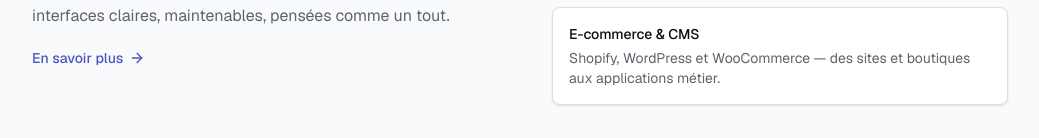
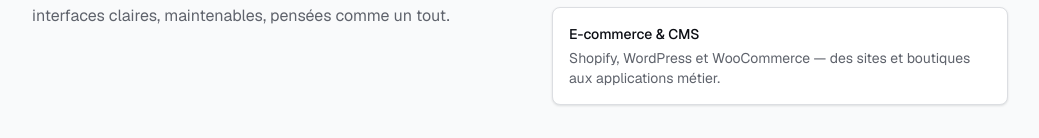
Before and after one commit to Persi02/portfolio-persi, a Next.js app: page /about in a window 1280 px wide. Shown: the part 779-917 px from the top of the page, without its empty margins (120-1159 px from the left). Built offline with nearby package versions, Linux system fonts and the light colour scheme.

Commit message:
Fix: About CTA circulaire + restructure /about (Experience déplacée depuis accueil)

```diff
--- a/src/app/about/page.tsx
+++ b/src/app/about/page.tsx
@@ -1,6 +1,7 @@
 import type { Metadata } from "next";
 
 import { About } from "@/components/sections/about";
+import { Experience } from "@/components/sections/experience";
 import { site } from "@/data/site";
 
 export const metadata: Metadata = {
@@ -19,7 +20,8 @@
           {site.tagline}
         </p>
       </div>
-      <About />
+      <About showCta={false} />
+      <Experience />
     </main>
   );
 }
--- a/src/app/page.tsx
+++ b/src/app/page.tsx
@@ -2,7 +2,6 @@
 
 import { About } from "@/components/sections/about";
 import { Contact } from "@/components/sections/contact";
-import { Experience } from "@/components/sections/experience";
 import { Hero } from "@/components/sections/hero";
 import { Projects } from "@/components/sections/projects";
 import { Services } from "@/components/sections/services";
@@ -54,7 +53,6 @@
       <Hero />
       <About />
       <Skills />
-      <Experience />
       <Projects />
       <Services />
       <Contact />
--- a/src/components/sections/about.tsx
+++ b/src/components/sections/about.tsx
@@ -25,7 +25,7 @@
   },
 ];
 
-export function About() {
+export function About({ showCta = true }: { showCta?: boolean }) {
   return (
     <section className="border-t border-border/60">
       <div className="mx-auto w-full max-w-5xl px-4 py-16 sm:px-6 lg:py-24">
@@ -53,6 +53,7 @@
               l&apos;expérience utilisateur qu&apos;à la robustesse du code :
               des interfaces claires, maintenables, pensées comme un tout.
             </p>
+{showCta && (
                <Link
                  href="/about"
                  className="inline-flex items-center gap-1.5 text-sm font-medium text-primary underline-offset-4 transition-colors hover:underline"
@@ -60,6 +61,7 @@
                  En savoir plus
                  <ArrowRight className="size-4" aria-hidden="true" />
                </Link>
+             )}
           </FadeIn>
 
           <StaggerContainer className="grid gap-4">
```
Lines whose indentation alone changed are shown as unchanged.
